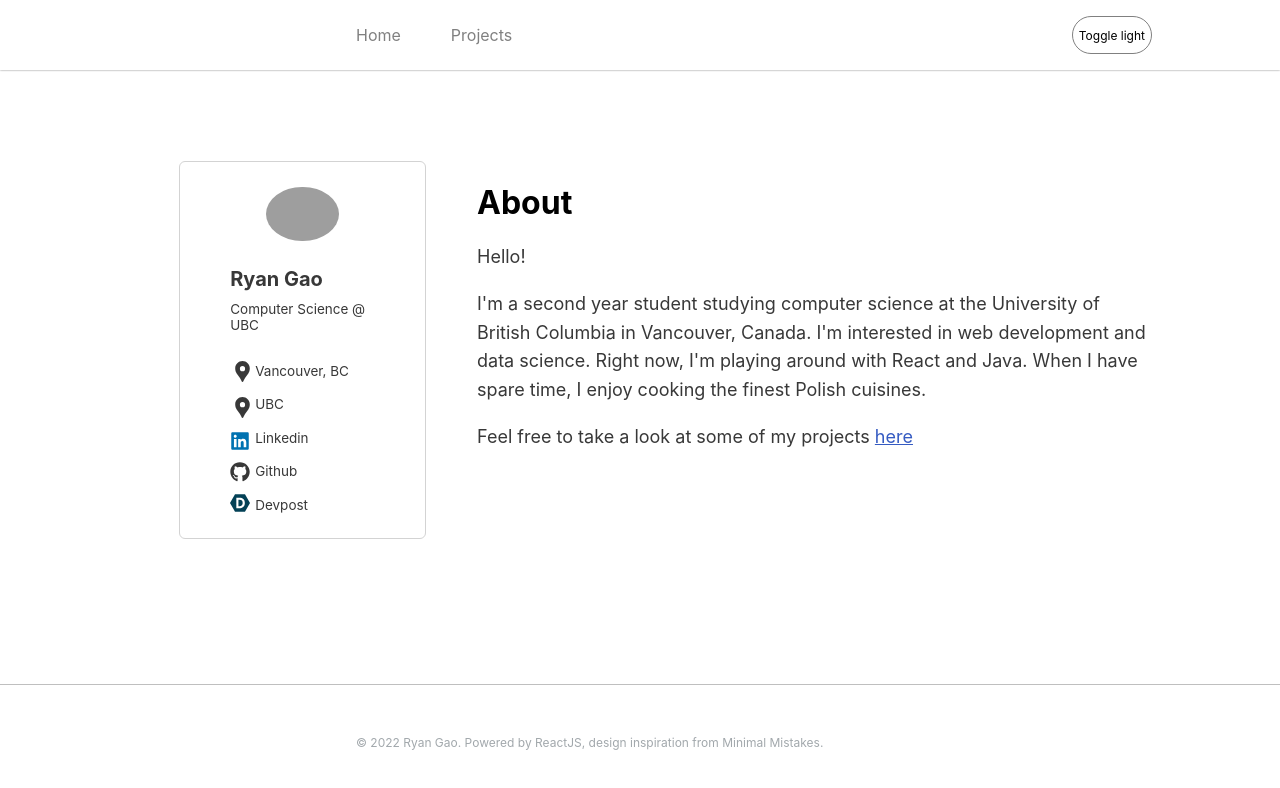
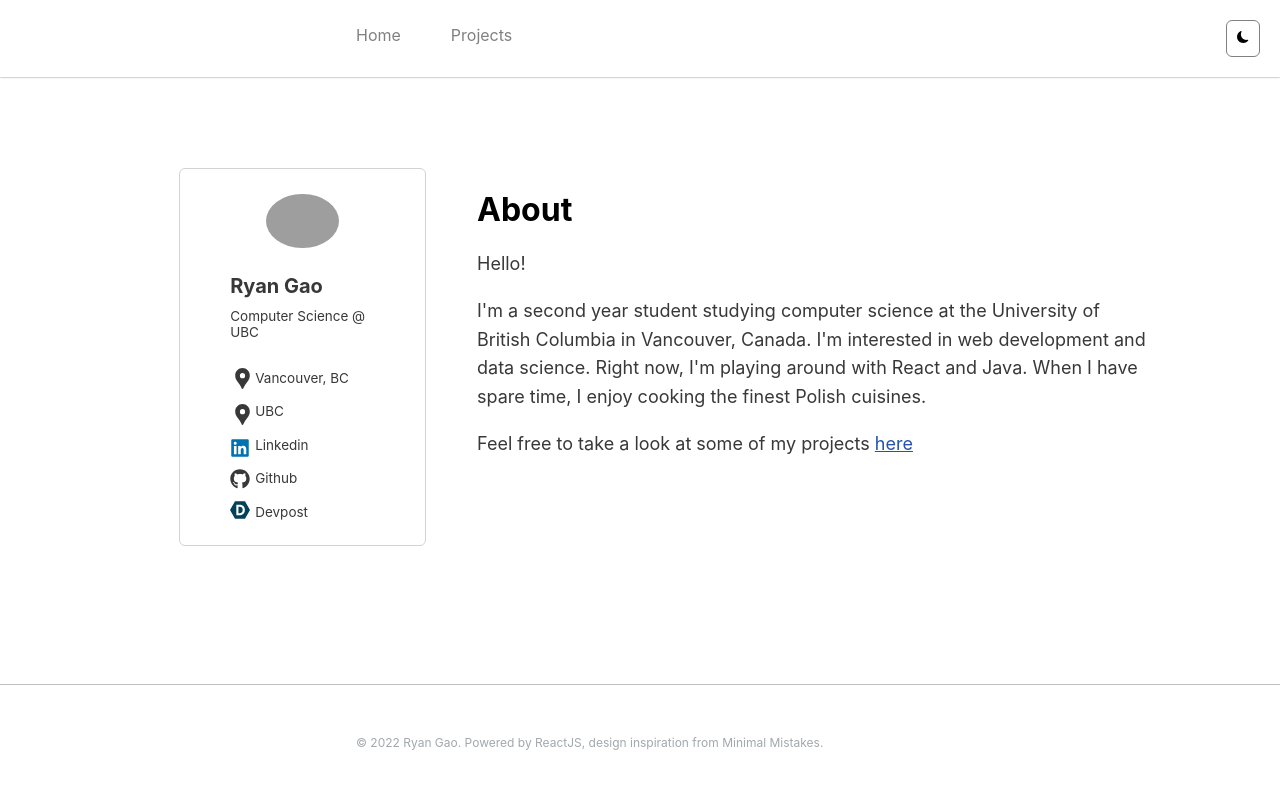
Before and after one commit to toblrne/personalwebsite, a React (Create React App) app: page / in a window 1280 px wide. Shown: the top 788 px of the page. Built offline with nearby package versions, Linux system fonts and the light colour scheme; grey boxes are pictures that could not be loaded.

Commit message:
Finish dark mode UI

```diff
--- a/public/index.html
+++ b/public/index.html
@@ -7,7 +7,7 @@
     <meta name="theme-color" content="#000000" />
     <meta
       name="description"
-      content="Web site created using create-react-app"
+      content="Ryan Gao"
     />
     <link rel="apple-touch-icon" href="%PUBLIC_URL%/logo192.png" />
     <link rel="manifest" href="%PUBLIC_URL%/manifest.json" />
--- a/src/Pages/ProjectsPage.js
+++ b/src/Pages/ProjectsPage.js
@@ -29,18 +29,18 @@ const projectInformation = [
     {
         title: "Personal Website",
         github: "https://github.com/toblrne/personalwebsite",
-        technologies: "HTML, SCSS, JavaScript, React.js, Redux, Firebase",
+        technologies: ["HTML", "SCSS", "JavaScript", "React.js", "Redux", "Firebase"],
         description: "First iteration of my personal website. Implemented a light-dark mode toggle using Redux. Deployed using Firebase. ",
 
     },
     {
         title: "Recipe Management System",
-        technologies: "Java, Swing, JUnit",
+        technologies: ["Java", "Swing", "JUnit"],
         description: "CRUD application built using Java Swing. Allows users to view, add, vote on, save, and load recipes."
     },
     {
         title: "Chat App",
-        technologies: "HTML, CSS, JavaScript, React.js, Firebase",
+        technologies: ["HTML", "CSS", "JavaScript", "Firebase"],
         description: "Simple chat app that allows users to send and clear messages. Deployed using Firebase."
     }
 ]
--- a/src/components/Main/Main.js
+++ b/src/components/Main/Main.js
@@ -19,7 +19,7 @@ const Main = () => {
                     I'm interested in web development and data science. Right now, I'm playing around with React and Java. When
                     I have spare time, I enjoy cooking the finest Polish cuisines.
                 </p>
-                <p> Feel free to take a look at some of my projects <Link to="/projects" className="projects-links"> here </Link> </p>
+                <p> Feel free to take a look at some of my projects <Link to="/projects" className={`${"projects-links"} ${mode}`}> here </Link> </p>
             </div>
         </div>
     );
--- a/src/components/Main/Main.scss
+++ b/src/components/Main/Main.scss
@@ -25,10 +25,18 @@
 
     .projects-links {
         text-decoration: underline;
-        color: rgb(53, 91, 194);
+        color: rgb(35, 82, 177);
 
         &:hover {
             color: $hover-color;
         }
+
+        &.dark {
+            color: rgb(7, 123, 255);
+
+            &:hover {
+                color: white;
+            }
+        }
     }
 }
--- a/src/components/Navbar/Navbar.js
+++ b/src/components/Navbar/Navbar.js
@@ -3,6 +3,10 @@ import { Link } from "react-router-dom"
 
 import { useDispatch, useSelector } from 'react-redux'
 import { toggle } from '../../redux/mode.js'
+
+import { BsFillSunFill, BsFillMoonFill } from 'react-icons/bs'
+
+import { IconContext } from "react-icons"
 
 import './Navbar.scss'
 
@@ -17,7 +21,15 @@ const Navbar = () => {
                 <Link to="/" className={`${"nav-element"} ${mode}`}> Home </Link>
                 <Link to="/projects" className={`${"nav-element"} ${mode}`}> Projects  </Link>
             </div>
-            <button className="mode-toggle" onClick={() => dispatch(toggle())}> Toggle {mode}</button>
+
+            {mode === "dark" ?
+                <button className={`${"mode-toggle"} ${mode}`} onClick={() => dispatch(toggle())}>
+                    <IconContext.Provider value={{ color: "yellow" }}>
+                        <BsFillSunFill />
+                    </IconContext.Provider>  </button> :
+                <button className={`${"mode-toggle"} ${mode}`} onClick={() => dispatch(toggle())}>
+                <BsFillMoonFill /> </button>}
+
         </nav> // 3
     );
 }
--- a/src/components/Navbar/Navbar.scss
+++ b/src/components/Navbar/Navbar.scss
@@ -42,11 +42,10 @@ nav {
                 &:hover {
                     color: $hover-color;
                 }
-
             }
+        }
 
 
-        }
     }
 
     // @media screen and (max-width: 2000px) {
@@ -56,15 +55,26 @@ nav {
     // }
 
     .mode-toggle {
-        margin: 2vh 10vw;
+        margin: 20px;
+        padding: 10px;
         background-color: white;
         border: 0.5px solid grey;
-        border-radius: 20px;
+        border-radius: 6px;
         font: 75% $font;
         color: black;
 
         &:hover {
             background-color: rgb(220, 220, 220);
         }
+
+        &.dark {
+            background-color: #484747;
+
+            &:hover {
+                background-color: rgb(111, 111, 111);
+            }
+        }
     }
+
+
 }
--- a/src/components/Projects/ProjectMicroComponent.js
+++ b/src/components/Projects/ProjectMicroComponent.js
@@ -5,16 +5,21 @@ import { SiDevpost } from 'react-icons/si'
 
 import { useSelector } from 'react-redux'
 import './ProjectMicroComponent.scss'
+import TechnologyIcon from './TechnologyIcon';
 
 const ProjectMicroComponent = ({ title, github, technologies, devpost, description, date }) => {
 
     const { mode } = useSelector((state) => state.toggleMode);
 
+    const mappedTechnologies = technologies.map(elem => <TechnologyIcon elem={elem}/>)
+
+
+
     return (
         <div className={`${"microcomponent-container"} ${mode}`}>
             <div className="project-title"> {title} &nbsp; <div className="date">{date} </div></div>
             <div className="project-header">
-                <div className="technologies">{technologies} </div>
+                <div className="technologies">{mappedTechnologies} </div>
             </div>
             <div className="project-description">
                 {description}
--- a/src/components/Projects/ProjectMicroComponent.scss
+++ b/src/components/Projects/ProjectMicroComponent.scss
@@ -44,8 +44,7 @@
         .technologies {
             display: flex;
             flex-wrap: wrap;
-            font: 15px $font;
-            font-weight: 500;
+            font: 14px $font;
             // border: 2px solid;
         }
     }
@@ -80,3 +79,18 @@
         }
     }
 }
+
+.technology-icon {
+    background-color: #484747;
+    border: 2px #484747 solid;
+    margin: 2px;
+    padding: 6px 7px;
+    border-radius: 6px;
+    transition: all 0.5s ease;
+
+    &.light {
+        background-color: white;
+        transition: all 0.5s ease;
+        border: 2px lightgrey solid;
+    }
+}
--- a/src/components/Projects/TechnologyIcon.js
+++ b/src/components/Projects/TechnologyIcon.js
@@ -1,9 +1,14 @@
 import React from 'react';
 import './ProjectMicroComponent.scss';
 
+import { useSelector } from 'react-redux';
+
 const TechnologyIcon = ({ elem }) => {
+
+  const { mode } = useSelector((state) => state.toggleMode);
+
     return (
-        <div className="technology-icon">{elem}</div>
+        <div className={`${"technology-icon"} ${mode}`}>{elem}</div>
       );
 }
 
```
